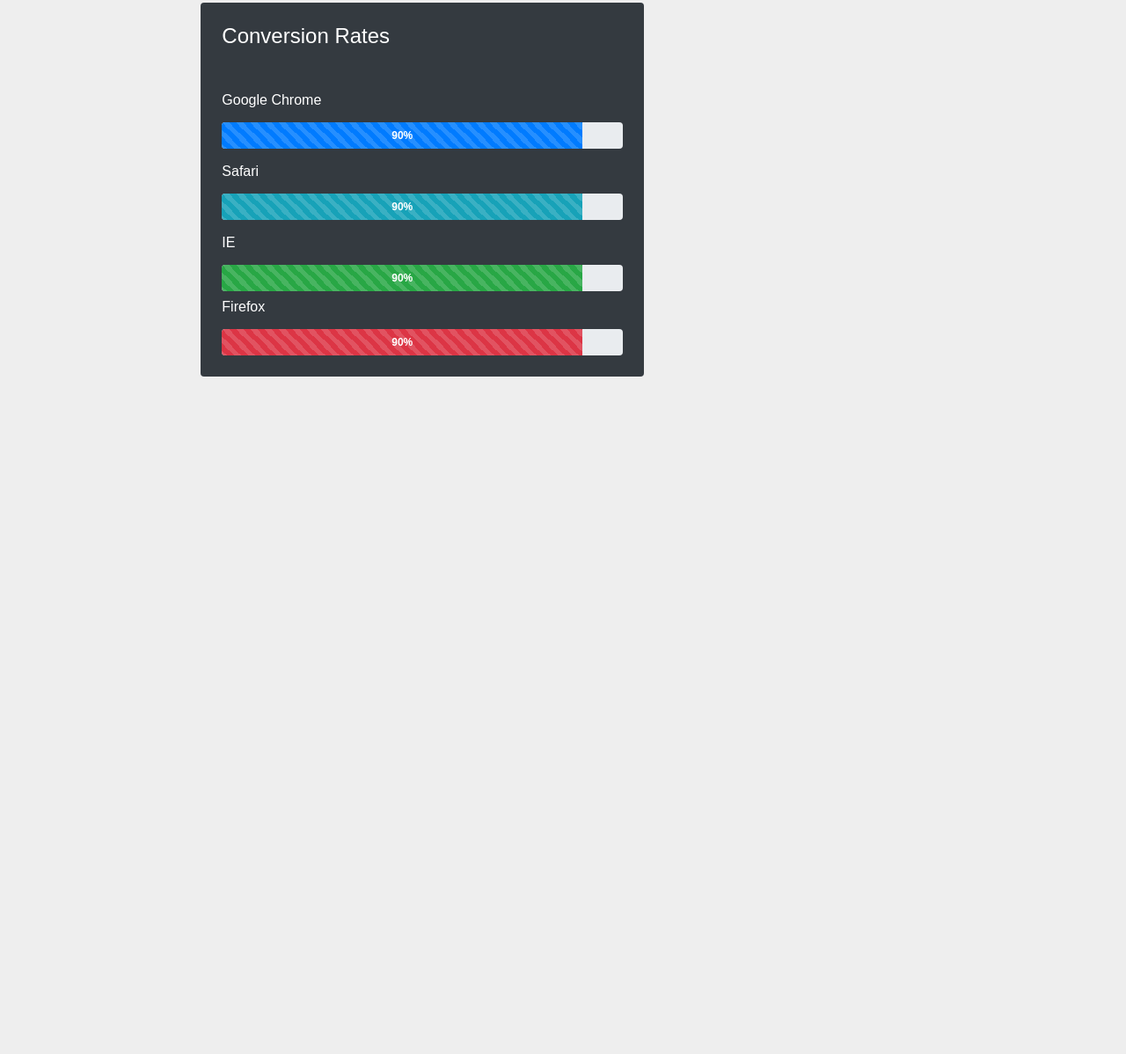
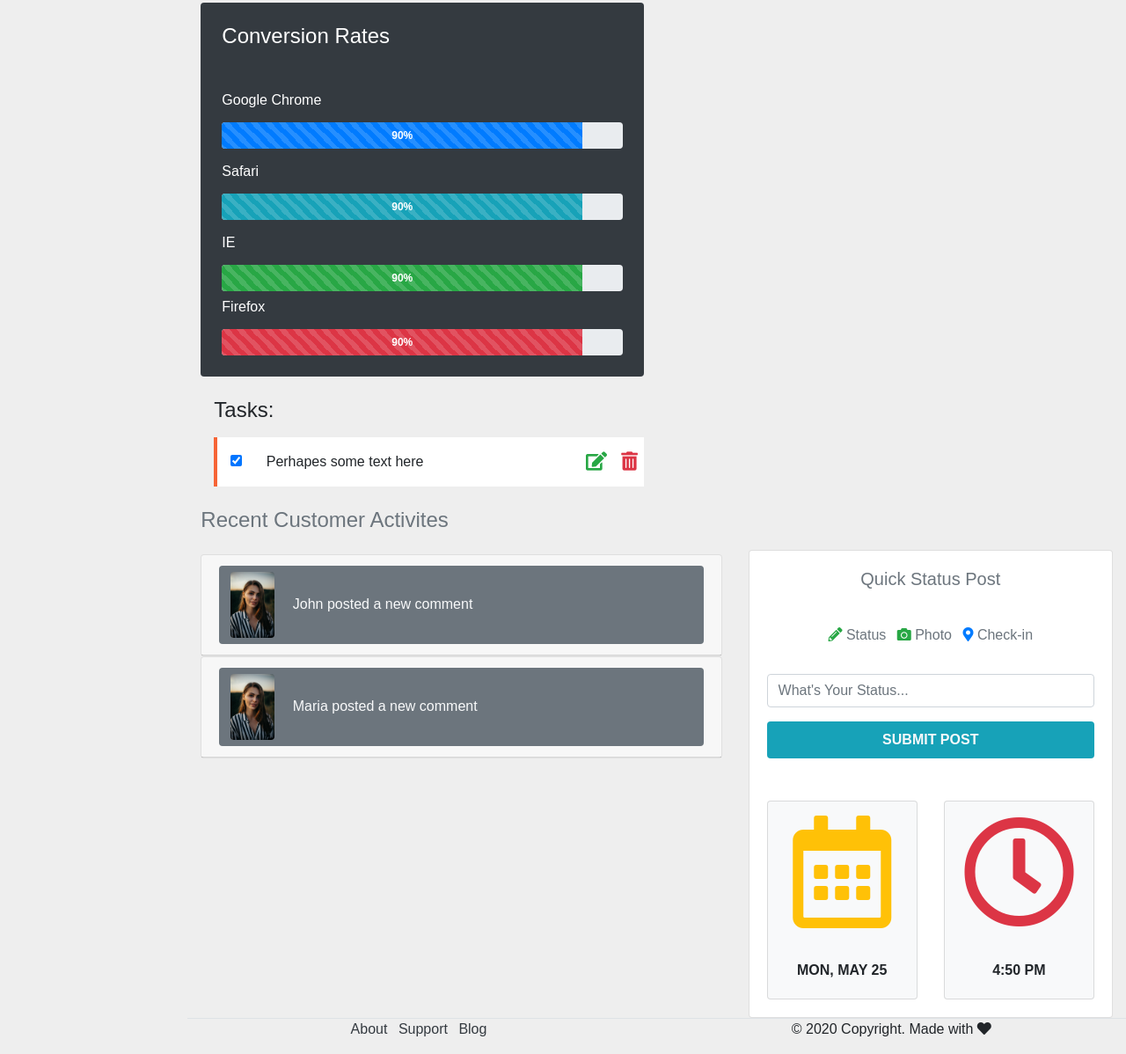
Before and after one commit to codeandsmile1/admin-dashboard, a plain HTML site: page index.html in a window 1280 px wide. Shown: the part 1129-2327 px from the top of the page at 88% size. Before the commit the page ends 1581 px from the top, so only its background shows below. Drawn offline with nearby package versions, Linux system fonts and the light colour scheme.

Commit message:
Added posts and footer

```diff
--- a/index.html
+++ b/index.html
@@ -1,105 +1,68 @@
 <!DOCTYPE html>
 <html lang="en">
+
 <head>
   <meta charset="utf-8" />
-    <meta
-      name="viewport"
-      content="width=device-width, initial-scale=1, shrink-to-fit=no"
-    />
-    <link href="/css/all.min.css" rel="stylesheet"/>
-    <link
-      href="https://fonts.googleapis.com/css2?family=Montserrat:wght@100&display=swap"
-      rel="stylesheet"
-    />
-    <link
-      rel="stylesheet"
-      href="https://stackpath.bootstrapcdn.com/bootstrap/4.5.2/css/bootstrap.min.css"
-      integrity="sha384-JcKb8q3iqJ61gNV9KGb8thSsNjpSL0n8PARn9HuZOnIxN0hoP+VmmDGMN5t9UJ0Z"
-      crossorigin="anonymous"
-    />
+  <meta name="viewport" content="width=device-width, initial-scale=1, shrink-to-fit=no" />
+  <link href="/css/all.min.css" rel="stylesheet" />
+  <link href="https://fonts.googleapis.com/css2?family=Montserrat:wght@100&display=swap" rel="stylesheet" />
+  <link rel="stylesheet" href="https://stackpath.bootstrapcdn.com/bootstrap/4.5.2/css/bootstrap.min.css"
+    integrity="sha384-JcKb8q3iqJ61gNV9KGb8thSsNjpSL0n8PARn9HuZOnIxN0hoP+VmmDGMN5t9UJ0Z" crossorigin="anonymous" />
   <link rel="stylesheet" href="style.css" />
   <title>Admin Dashboard</title>
 </head>
+
 <body>
   <nav class="navbar navbar-expand-md navbar-light">
-      <button
-        class="navbar-toggler ml-auto mb-2 bg-light"
-        type="button"
-        data-toggle="collapse"
-        data-target="#myNav"
-      >
+    <button class="navbar-toggler ml-auto mb-2 bg-light" type="button" data-toggle="collapse" data-target="#myNav">
       <span class="navbar-toggler-icon"></span>
     </button>
     <div class="collapse navbar-collapse" id="myNav">
       <div class="container-fluid">
         <div class="row">
           <div class="col-lg-3 col-xl-2 col-md-4 sidebar fixed-top">
-              <a
-                href="#"
-                class="navbar-brand text-white d-block mx-auto text-center py-3 mb-4 bottom-border"
-                >Code And Smile</a
-              >
+            <a href="#" class="navbar-brand text-white d-block mx-auto text-center py-3 mb-4 bottom-border">Code And
+              Smile</a>
             <div class="bottom-border pb-3">
-                <img
-                  src="images/image1.jpg"
-                  width="50"
-                  class="rounded-circle mr-3"
-                />
+              <img src="images/image1.jpg" width="50" class="rounded-circle mr-3" />
               <a href="#" class="text-white">Elena Ionic</a>
             </div>
 
             <ul class="navbar-nav flex-column mt-4">
               <li class="nav-item">
-                  <a href="" class="nav-link text-light current p-3 mb-2"
-                    ><i class="fas fa-home"></i> Dashboard</a
-                  >
+                <a href="" class="nav-link text-light current p-3 mb-2"><i class="fas fa-home"></i> Dashboard</a>
               </li>
               <li class="nav-item">
-                  <a href="" class="nav-link text-light sidebar-link p-3 mb-2"
-                    ><i class="fas fa-user"></i> Profile</a
-                  >
+                <a href="" class="nav-link text-light sidebar-link p-3 mb-2"><i class="fas fa-user"></i> Profile</a>
               </li>
               <li class="nav-item">
-                  <a href="" class="nav-link text-light sidebar-link p-3 mb-2"
-                    ><i class="fas fa-inbox"></i> Inbox</a
-                  >
+                <a href="" class="nav-link text-light sidebar-link p-3 mb-2"><i class="fas fa-inbox"></i> Inbox</a>
               </li>
               <li class="nav-item">
-                  <a href="" class="nav-link text-light sidebar-link p-3 mb-2"
-                    ><i class="fas fa-shopping-cart"></i> Sales</a
-                  >
+                <a href="" class="nav-link text-light sidebar-link p-3 mb-2"><i class="fas fa-shopping-cart"></i>
+                  Sales</a>
               </li>
               <li class="nav-item">
-                  <a href="" class="nav-link text-light sidebar-link p-3 mb-2"
-                    ><i class="fas fa-chart-bar"></i> Charts</a
-                  >
+                <a href="" class="nav-link text-light sidebar-link p-3 mb-2"><i class="fas fa-chart-bar"></i> Charts</a>
               </li>
               <li class="nav-item">
-                  <a href="" class="nav-link text-light sidebar-link p-3 mb-2"
-                    ><i class="far fa-analytics"></i> Analytics</a
-                  >
+                <a href="" class="nav-link text-light sidebar-link p-3 mb-2"><i class="far fa-analytics"></i>
+                  Analytics</a>
               </li>
               <li class="nav-item">
-                  <a href="" class="nav-link text-light sidebar-link p-3 mb-2"
-                    ><i class="fas fa-table"></i> Tables</a
-                  >
+                <a href="" class="nav-link text-light sidebar-link p-3 mb-2"><i class="fas fa-table"></i> Tables</a>
               </li>
               <li class="nav-item">
-                  <a href="" class="nav-link text-light sidebar-link p-3 mb-2"
-                    ><i class="fas fa-wrench"></i> Settings</a
-                  >
+                <a href="" class="nav-link text-light sidebar-link p-3 mb-2"><i class="fas fa-wrench"></i> Settings</a>
               </li>
               <li class="nav-item">
-                  <a href="" class="nav-link text-light sidebar-link p-3 mb-2"
-                    ><i class="fas fa-file-alt"></i> Documentation</a
-                  >
+                <a href="" class="nav-link text-light sidebar-link p-3 mb-2"><i class="fas fa-file-alt"></i>
+                  Documentation</a>
               </li>
             </ul>
           </div>
 
-            <div
-              class="col-lg-9 col-xl-10 col-md-8 ml-auto bg-dark top-navbar fixed-top py-2"
-            >
+          <div class="col-lg-9 col-xl-10 col-md-8 ml-auto bg-dark top-navbar fixed-top py-2">
             <div class="row align-items-center">
               <div class="col-md-4">
                 <h4 class="text-light text-uppercase">Dashboard</h4>
@@ -107,15 +70,8 @@
               <div class="col-md-5">
                 <form>
                   <div class="input-group">
-                      <input
-                        type="text"
-                        class="form-control search-input"
-                        placeholder="Search..."
-                      />
-                      <button
-                        type="button"
-                        class="btn btn-white search-btn text-danger"
-                      >
+                    <input type="text" class="form-control search-input" placeholder="Search..." />
+                    <button type="button" class="btn btn-white search-btn text-danger">
                       <i class="fas fa-search"></i>
                     </button>
                   </div>
@@ -124,23 +80,15 @@
               <div class="col-md-3">
                 <ul class="navbar-nav">
                   <li class="nav-item icon-parent">
-                      <a class="nav-link text-muted icon-bullet" href="#"
-                        ><i class="fas fa-comments text-muted fa-lg"></i
-                      ></a>
+                    <a class="nav-link text-muted icon-bullet" href="#"><i
+                        class="fas fa-comments text-muted fa-lg"></i></a>
                   </li>
                   <li class="nav-item icon-parent">
-                      <a class="nav-link text-muted icon-bullet" href="#"
-                        ><i class="fas fa-bell text-muted fa-lg"></i
-                      ></a>
+                    <a class="nav-link text-muted icon-bullet" href="#"><i class="fas fa-bell text-muted fa-lg"></i></a>
                   </li>
                   <li class="nav-item">
-                      <a
-                        data-toggle="modal"
-                        data-target="#sign-out"
-                        class="nav-link text-muted"
-                        href="#"
-                        ><i class="fas fa-sign-out-alt text-danger fa-lg"></i
-                      ></a>
+                    <a data-toggle="modal" data-target="#sign-out" class="nav-link text-muted" href="#"><i
+                        class="fas fa-sign-out-alt text-danger fa-lg"></i></a>
                   </li>
                 </ul>
               </div>
@@ -217,7 +165,7 @@
               <div class="card card-common">
                 <div class="card-body">
                   <div>
-                    <i class="fas fa-shopping-cart text-warning fa-3x" ></i>
+                    <i class="fas fa-shopping-cart text-warning fa-3x"></i>
                     <div class="text-right text-secondary">
                       <h5>Sales</h5>
                       <h3>$122,000</h3>
@@ -234,7 +182,7 @@
               <div class="card card-common">
                 <div class="card-body">
                   <div>
-                    <i class="fas fa-chart-line text-danger fa-3x" ></i>
+                    <i class="fas fa-chart-line text-danger fa-3x"></i>
                     <div class="text-right text-secondary">
                       <h5>Sales</h5>
                       <h3>$242,000</h3>
@@ -399,35 +347,183 @@
                 </div>
                 <h6 class="mb-3">IE<h6>
                     <div class="progress " style="height: 30px;">
-                  <div class="progress-bar progress-bar-striped font-weight-bold bg-success" style="width: 90%;">90%</div>
-                </div><h6 class="mb-3">Firefox</h6>
+                      <div class="progress-bar progress-bar-striped font-weight-bold bg-success" style="width: 90%;">90%
+                      </div>
+                    </div>
+                    <h6 class="mb-3">Firefox</h6>
                     <div class="progress" style="height: 30px;">
-                  <div class="progress-bar progress-bar-striped font-weight-bold bg-danger" style="width: 90%;">90%</div>
+                      <div class="progress-bar progress-bar-striped font-weight-bold bg-danger" style="width: 90%;">90%
                       </div>
                     </div>
               </div>
             </div>
-
+          </div>
+          <div class="col-xl-6 col-12">
+            <h4 class="mb-3">Tasks:</h4>
+            <div class="container-fluid bg-white">
+              <div class="row mb-4 py-3 task-border">
+                <div class="col-1">
+                  <input type="checkbox" checked>
+                </div>
+                <div class="col-sm-9 col-8">
+                  Perhapes some text here
+                </div>
+                <div class="col-1">
+                  <a href="#" data-toggle="tooltip" title="<h6>edit</h6>" data-html="true" data-placement="top"><i
+                      class="fas fa-edit fa-lg
+                     text-success mr-2"></i></a>
+                </div>
+                <div class="col-1">
+                  <a href="#" data-toggle="tooltip" title="<h6>delete</h6>" data-html="true" data-placement="top"><i
+                      class="fas fa-trash-alt fa-lg
+                     text-danger mr-2"></i></a>
+                </div>
+              </div>
+            </div>
+          </div>
+        </div>
+      </div>
     </div>
   </div>
 </div>
   </section>
 
-    <script
-      src="https://code.jquery.com/jquery-3.5.1.slim.min.js"
-      integrity="sha384-DfXdz2htPH0lsSSs5nCTpuj/zy4C+OGpamoFVy38MVBnE+IbbVYUew+OrCXaRkfj"
-      crossorigin="anonymous"
-    ></script>
-    <script
-      src="https://cdn.jsdelivr.net/npm/popper.js@1.16.1/dist/umd/popper.min.js"
-      integrity="sha384-9/reFTGAW83EW2RDu2S0VKaIzap3H66lZH81PoYlFhbGU+6BZp6G7niu735Sk7lN"
-      crossorigin="anonymous"
-    ></script>
-    <script
-      src="https://stackpath.bootstrapcdn.com/bootstrap/4.5.2/js/bootstrap.min.js"
-      integrity="sha384-B4gt1jrGC7Jh4AgTPSdUtOBvfO8shuf57BaghqFfPlYxofvL8/KUEfYiJOMMV+rV"
-      crossorigin="anonymous"
-    ></script>
+  <section>
+    <div class="container-fluid">
+      <div class="row">
+        <div class="col-xl-10 col-lg-9 col-md-8 ml-auto">
+          <div class="row">
+            <div class="col-xl-7">
+              <h4 class="text-muted mb-4">Recent Customer Activites</h4>
+              <div>
+                <div class="card">
+                  <div class="card-header">
+                    <button class="btn btn-block bg-secondary text-light text-left" data-toggle="collapse" data-target="#collapseOne">
+                     <img src="images/image1.jpg" width="50" class="mr-3 rounded">
+                      John posted a new comment
+                    </button>
+                  </div>
+                  <div class="collapse" id="collapseOne">
+                    <div class="card-body">
+                       Textttttttttttttttttttttttt
+                    </div>
+                  </div>
+                </div>
+                <div class="card">
+                  <div class="card-header">
+                    <button class="btn btn-block bg-secondary text-light text-left" data-toggle="collapse" data-target="#collapseTwo">
+                     <img src="images/image1.jpg" width="50" class="mr-3 rounded">
+                      Maria posted a new comment
+                    </button>
+                  </div>
+                  <div class="collapse" id="collapseTwo">
+                    <div class="card-body">
+                       Textttttttttttttttttttttttt Two
+                    </div>
+                  </div>
+                </div>
+              </div>
+            </div>
+            <div class="col-xl-5 mt-5">
+              <div class="card rounded">
+                <div class="card-body">
+                <h5 class="text-muted text-center mb-4">
+                  Quick Status Post
+                </h5>
+                <ul class="list-inline text-center py-3">
+                  <li class="list-inline-item">
+                    <a href>
+                      <i class="fas fa-pencil-alt text-success"></i>
+                      <span class="h6 text-muted">Status</span>
+                    </a>
+                  </li>
+                  <li class="list-inline-item">
+                    <a href>
+                      <i class="fas fa-camera text-success"></i>
+                      <span class="h6 text-muted">Photo</span>
+                    </a>
+                  </li>
+                  <li class="list-inline-item">
+                    <a href>
+                      <i class="fas fa-map-marker-alt text-primary"></i>
+                      <span class="h6 text-muted">Check-in</span>
+                    </a>
+                  </li>
+                </ul>
+
+                <form>
+                  <div class="form-group">
+                    <input type="text" class="form-control py-2 mb-3"
+                    placeholder="What's Your Status...">
+                    <button class="btn btn-block text-uppercase
+                    text-light bg-info font-weight-bold py-2 mb-5">Submit Post</button>
+                  </div>
+                </form>
+                <div class="row">
+                  <div class="col-6">
+                    <div class="card bg-light">
+                      <i class="far fa-calendar-alt fa-8x text-warning d-block m-auto py-3"></i>
+                      <div class="card-body">
+                        <p class="card-text text-center text-uppercase font-weight-bold">Mon, may 25</p>
+                      </div>
+                    </div>
+                  </div>
+                  <div class="col-6">
+                    <div class="card bg-light">
+                      <i class="far fa-clock fa-8x text-danger d-block m-auto py-3"></i>
+                      <div class="card-body">
+                        <p class="card-text text-center text-uppercase font-weight-bold">4:50 PM</p>
+                      </div>
+                    </div>
+                  </div>
+                </div>
+              </div>
+              </div>
+            </div>
+          </div>
+        </div>
+      </div>
+    </div>
+  </section>
+
+  <footer>
+    <div class="container-fluid">
+      <div class="row">
+        <div class="col-xl-10 col-lg-9 col-md-8 ml-auto">
+          <div class="row border-top">
+            <div class="col-lg-6 text-center">
+              <ul class="list-inline">
+                <li class="list-inline-item mr-2">
+                  <a class="text-dark"href="#">About</a>
+                </li>
+                <li class="list-inline-item mr-2">
+                  <a class="text-dark"href="#">Support</a>
+                </li>
+                <li class="list-inline-item mr-2">
+                  <a class="text-dark"href="#">Blog</a>
+                </li>
+              </ul>
+            </div>
+            <div class="col-lg-6 text-center">
+              <p>&copy; 2020 Copyright. Made with
+                <i class="fas fa-heart"></i></p>
+            </div>
+          </div>
+        </div>
+      </div>
+    </div>
+  </footer>
+
+  <script src="https://code.jquery.com/jquery-3.5.1.slim.min.js"
+    integrity="sha384-DfXdz2htPH0lsSSs5nCTpuj/zy4C+OGpamoFVy38MVBnE+IbbVYUew+OrCXaRkfj" crossorigin="anonymous">
+  </script>
+  <script src="https://cdn.jsdelivr.net/npm/popper.js@1.16.1/dist/umd/popper.min.js"
+    integrity="sha384-9/reFTGAW83EW2RDu2S0VKaIzap3H66lZH81PoYlFhbGU+6BZp6G7niu735Sk7lN" crossorigin="anonymous">
+  </script>
+  <script src="https://stackpath.bootstrapcdn.com/bootstrap/4.5.2/js/bootstrap.min.js"
+    integrity="sha384-B4gt1jrGC7Jh4AgTPSdUtOBvfO8shuf57BaghqFfPlYxofvL8/KUEfYiJOMMV+rV" crossorigin="anonymous">
+  </script>
   <script src="script.js"></script>
 </body>
+
 </html>
--- a/script.js
+++ b/script.js
@@ -0,0 +1,3 @@
+$document.ready(function(){
+    $('[data-toggle="tooltip"]').tooltip()
+})
--- a/style.css
+++ b/style.css
@@ -91,3 +91,7 @@ body {
     box-shadow: 2px 5px 10px #999;
     transform:  translateY(-1px);
 }
+
+.task-border {
+    border-left: 4px solid #f66436;
+}
```
Lines whose indentation alone changed are shown as unchanged.
